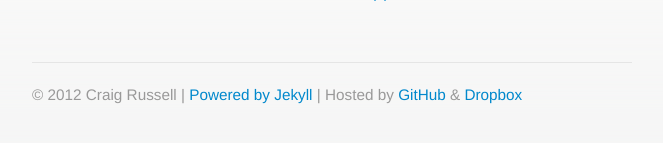
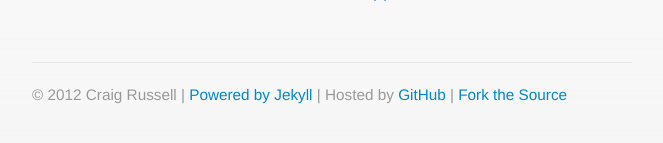
Before and after one commit to craig552uk/craig552uk.github.com, a Jekyll site: the page built from index.html, in a window 1280 px wide. Shown: the part 403-546 px from the top of the page, without its empty margins (308-971 px from the left). Built offline with Jekyll 4.4.1, drawn with Linux system fonts in a browser that asks for light colours; Markdown is read by kramdown in place of the engine named in the settings.

Commit message:
Added link to src in footer

```diff
--- a/_layouts/default.html
+++ b/_layouts/default.html
@@ -29,8 +29,8 @@
       <p>
         &copy; 2012 Craig Russell |
         <a href="http://jekyllrb.com/">Powered by Jekyll</a> |
-        Hosted by <a href="http://github.com/">GitHub</a>
-        & <a href="http://dropbox.com/">Dropbox</a>
+        Hosted by <a href="http://github.com/">GitHub</a> |
+         <a href="https://github.com/craig552uk/craig552uk.github.com">Fork the Source</a>
       </p>
     </footer>
   </div>
```
